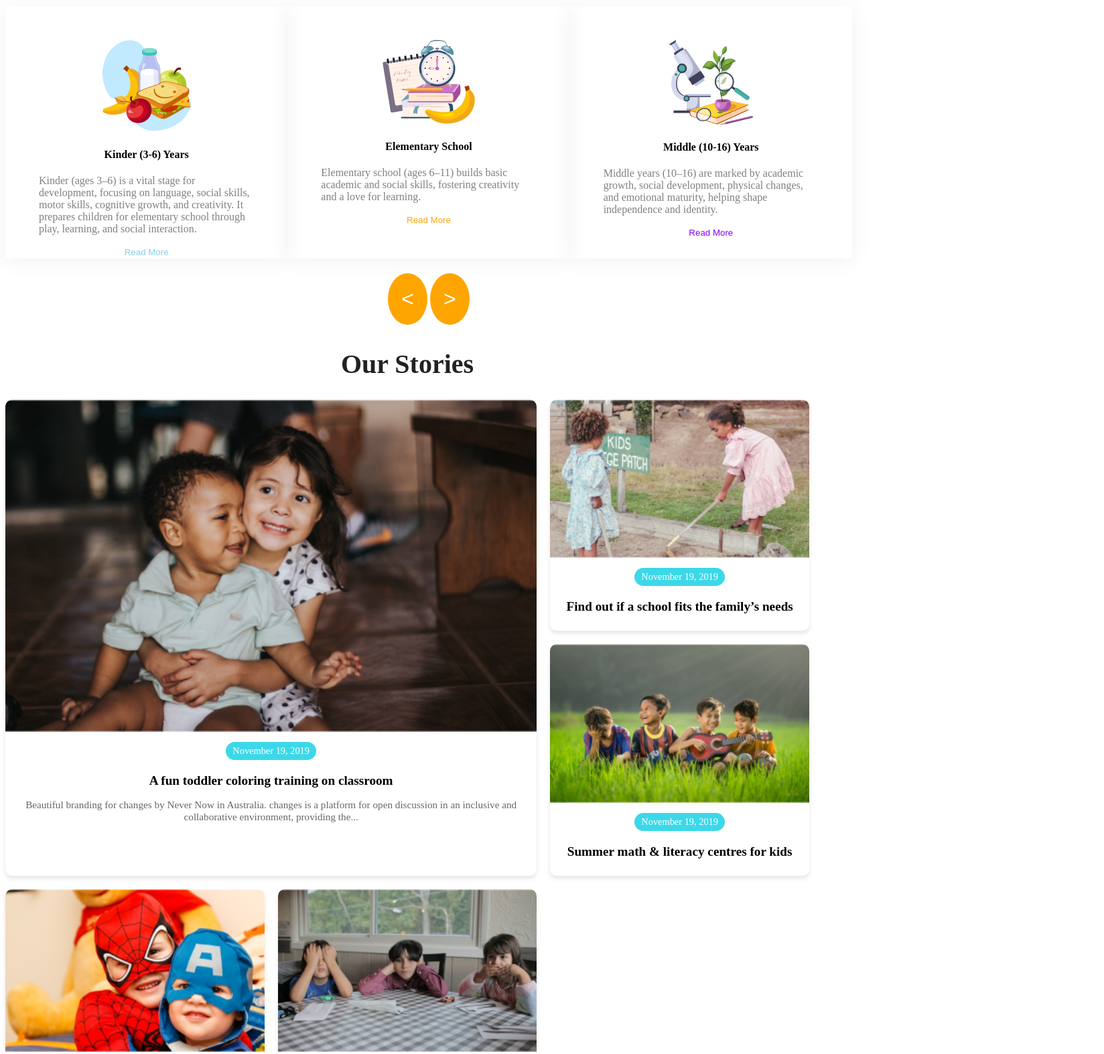
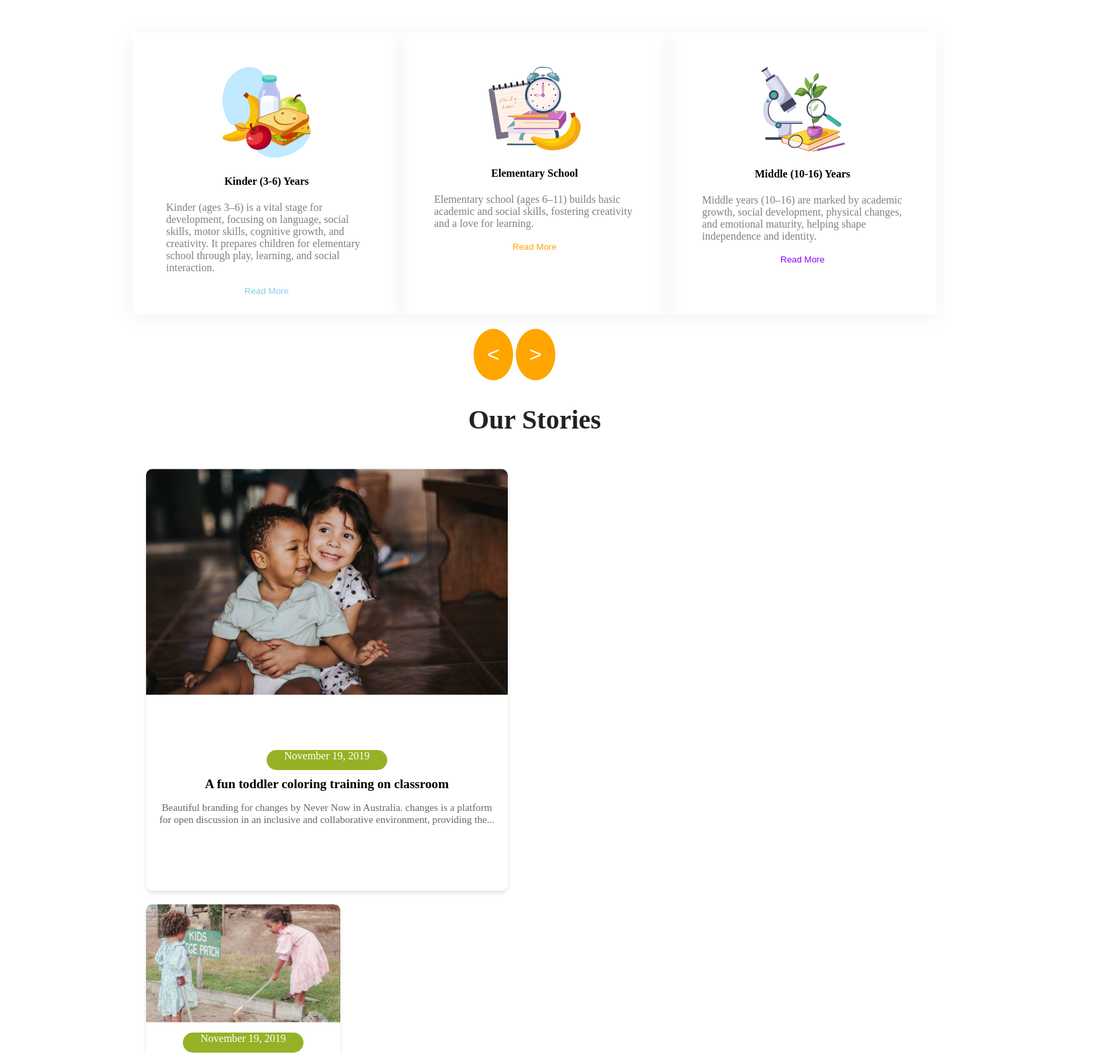
Before and after one commit to Sara-Rubaya/Assignment-2, a plain HTML site: page index.html in a window 1280 px wide. Shown: the part 775-2349 px from the top of the page at 67% size, 1648 px wide, since content can reach past the window. Drawn offline with Linux system fonts and the light colour scheme.

Commit message:
added more styles

```diff
--- a/index.html
+++ b/index.html
@@ -6,7 +6,7 @@
     <title>Kids Edu</title>
     <link rel="stylesheet" href="styles/style.css">
 </head>
-<body>
+<body class="edu">
     <header>
 
         <nav class="navbar display-flex">
--- a/styles/style.css
+++ b/styles/style.css
@@ -1,3 +1,7 @@
+.edu{
+  width: 1440px;
+}
+
 /* shared style */
 
 .display-flex{
@@ -9,7 +13,8 @@
     margin-right: 30px;
 }
 .nav-links{
-    margin-left: 700px;
+    margin-left: 300px;
+
 }
 .nav-link{
 text-decoration: none;
@@ -17,7 +22,13 @@ font-weight: 500;
 
 }
 .navbar{
-    justify-content: space-between;
+    /* justify-content: space-between; */
+    width: 1440px;
+    height: 90pxspx;
+    align-items: center;
+    margin-left: 200px;
+    padding: 20px 0px 20px 0px;
+
 }
 .schl{
     margin-right: 200px;
@@ -75,11 +86,15 @@ font-weight: 500;
     justify-content: center;
     align-items: center;
     margin-top: 20px;
+    margin-left: 80px;
 }
 
 /*  */
 .boy{
     justify-content: center;
+    align-items: center;
+    gap: 200px;
+    margin-left: 170px;
 }
 #empowering{
     color: orange;
@@ -99,13 +114,17 @@ h1{
 .light-gray{
     color: #808080;
 }
+.container{
+  margin-left: 140px;
+}
 .card{
     font-weight: 500;
-   width: 368px;
-   height: 277px;
+    width: 300px;
+  height: 320px;
    box-shadow: 0 4px 30px 0 rgba(0, 0, 0, 0.06) ;
    padding: 50px;
    justify-items: center;
+
 
 
 }
@@ -116,6 +135,7 @@ h1{
 }
 .sc{
     font-size: 3rem;
+    margin-left: 100px;
 }
 
 /* stories-section */
@@ -123,39 +143,52 @@ h1{
     max-width: 1200px;
     margin: 0, auto;
     text-align: center;
+    justify-content: center;
+align-items: center;
+margin-left: 190px;
 
 }
 .stories-section h1 {
     font-size: 2.5rem;
     margin-bottom: 30px;
     color: #222;
+
   }
 
 
 .stories-grid {
+
     display: grid;
-    grid-template-columns: repeat(3, 1fr);
+    grid-template-columns: repeat(2, 1fr);
     grid-gap: 20px;
+    padding: 20px;
+    /* grid-template-columns: repeat(2, 1fr); */
 
   }
   .story-card {
+
     background: #fff;
     border-radius: 10px;
     overflow: hidden;
     box-shadow: 0 4px 6px rgba(0, 0, 0, 0.1);
     transition: transform 0.3s ease;
+   display: grid;
+    width: 290px;
+    height: 300px;
+    grid-column: span 2;
+    grid-row: span 2;
+
   }
   .story-card:hover {
     transform: translateY(-5px);
   }
-  .story-card.large {
-    grid-column: span 2;
-    grid-row: span 2;
+
+  .large{
+    width: 540px;
+    height: 630px;
+    position: relative;
   }
-  .story-card.large {
-    grid-column: span 2;
-    grid-row: span 2;
-  }
+
 
 .story-card img {
   width: 100%;
@@ -166,15 +199,14 @@ h1{
     padding: 15px;
   }
   .story-date {
-
     display: inline-block;
-    background: #3CD8E8;
-    color: #fff;
-    padding: 5px 10px;
-    border-radius: 20px;
-    font-size: 0.9rem;
-    margin-bottom: 10px;
-    background-color: rgb(60, 216, 232);
+  width: 180px;
+  height: 30px;
+  border: none;
+  border-radius: 48px;
+  color: white;
+  background-color: rgb(149, 178, 38);
+  /* text-align: center; */
 
 
   }
@@ -273,3 +305,22 @@ h1{
     text-decoration: none;
     transition: transform 0.3s;
   }
+
+  /* responsive */
+  @media screen and (max-width:576px){
+   .navbar{
+    display: flex;
+    justify-content: center;
+   }
+  }
+
+  /* Mobile layout */
+  @media (max-width: 767px) {
+    .container {
+      display: block;
+    }
+    .sidebar,
+    .content {
+      width: 100%;
+    }
+  }
```
